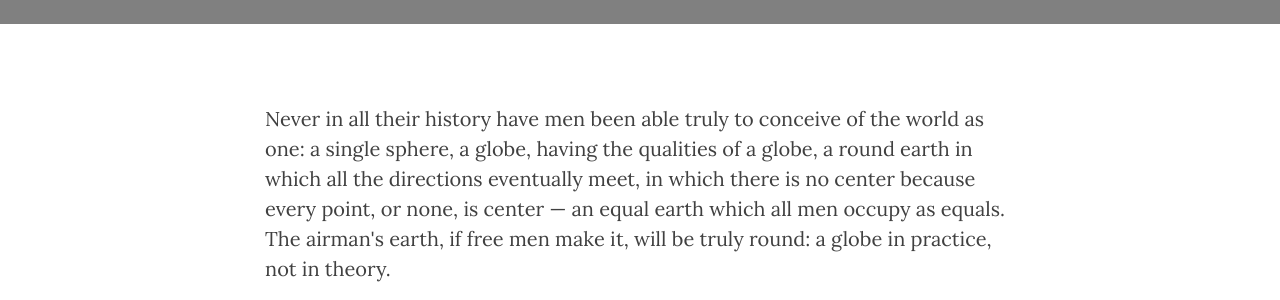
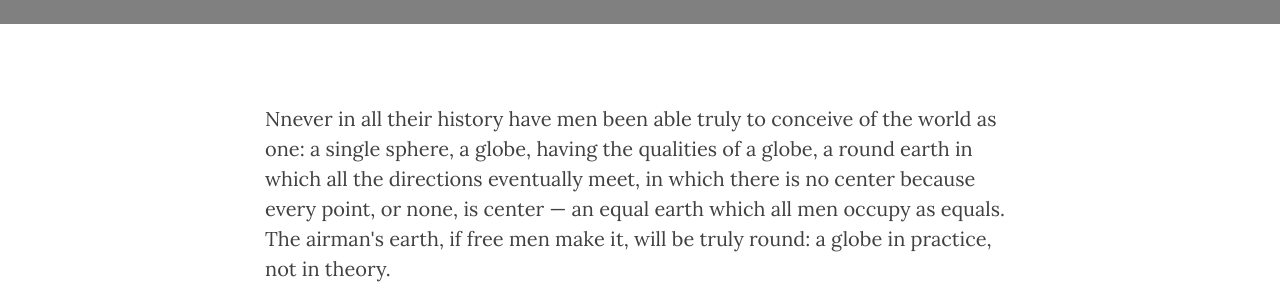
Before and after one commit to admien33/d2m.tech, a Jekyll site: the page built from _posts/2014-06-10-dinosaurs.md, in a window 1280 px wide and 900 px high, scrolled down 391 px. Shown: the part 154-454 px from the top of the window. Built offline with Jekyll 4.4.1, drawn with Linux system fonts in a browser that asks for light colours; nearby versions of some CDN libraries.

Commit message:
update file 2014-06-10-dinosaurs.md

```diff
--- a/_posts/2014-06-10-dinosaurs.md
+++ b/_posts/2014-06-10-dinosaurs.md
@@ -6,8 +6,7 @@ date:       2014-06-10 12:00:00
 author:     Start Bootstrap
 header-img: post-bg-01.jpg
 ---
-
-<p>Never in all their history have men been able truly to conceive of the world as one: a single sphere, a globe, having the qualities of a globe, a round earth in which all the directions eventually meet, in which there is no center because every point, or none, is center — an equal earth which all men occupy as equals. The airman's earth, if free men make it, will be truly round: a globe in practice, not in theory.</p>
+<p>Nnever in all their history have men been able truly to conceive of the world as one: a single sphere, a globe, having the qualities of a globe, a round earth in which all the directions eventually meet, in which there is no center because every point, or none, is center — an equal earth which all men occupy as equals. The airman's earth, if free men make it, will be truly round: a globe in practice, not in theory.</p>
 
 <p>Science cuts two ways, of course; its products can be used for both good and evil. But there's no turning back from science. The early warnings about technological dangers also come from science.</p>
 
```
